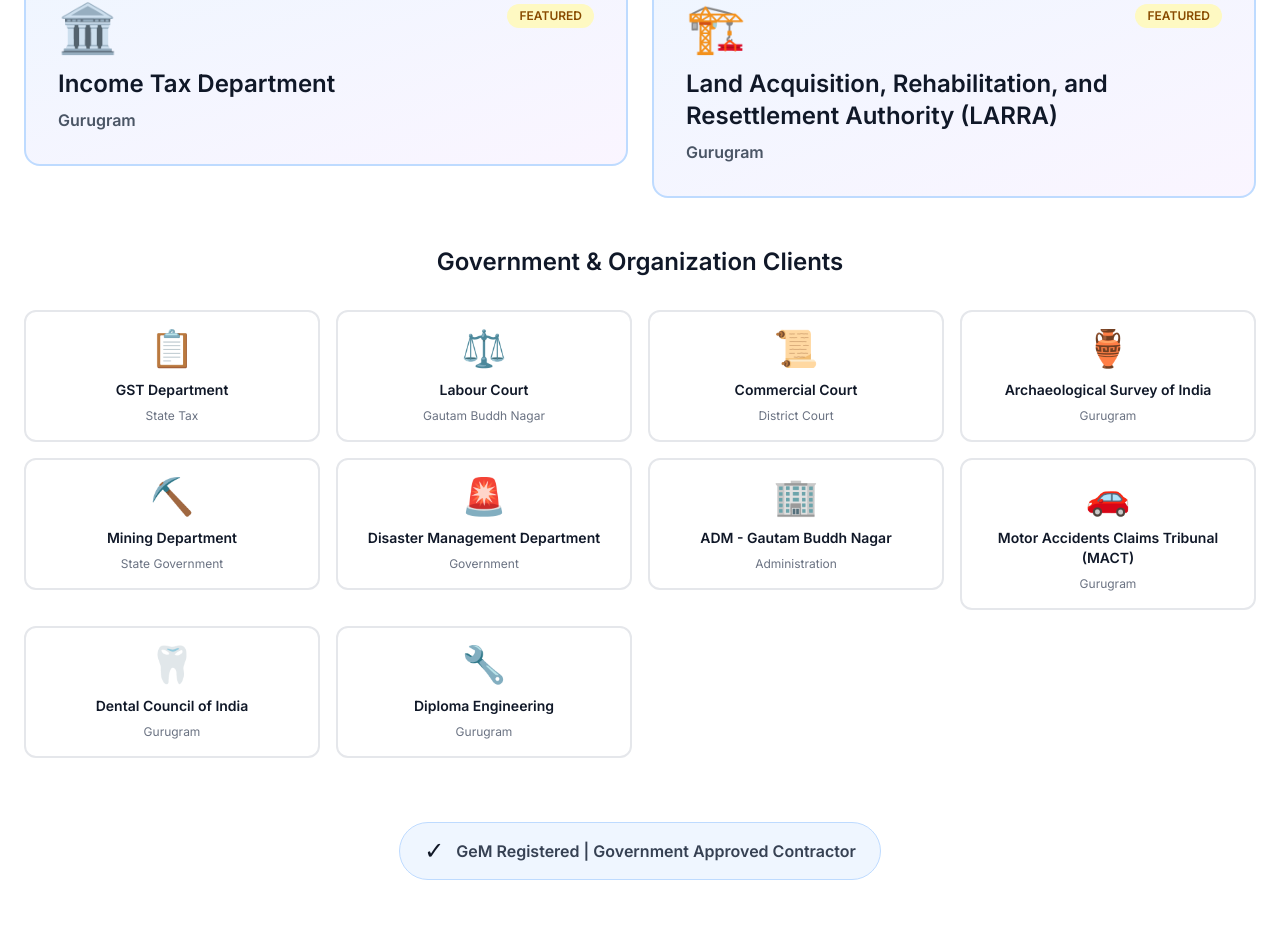
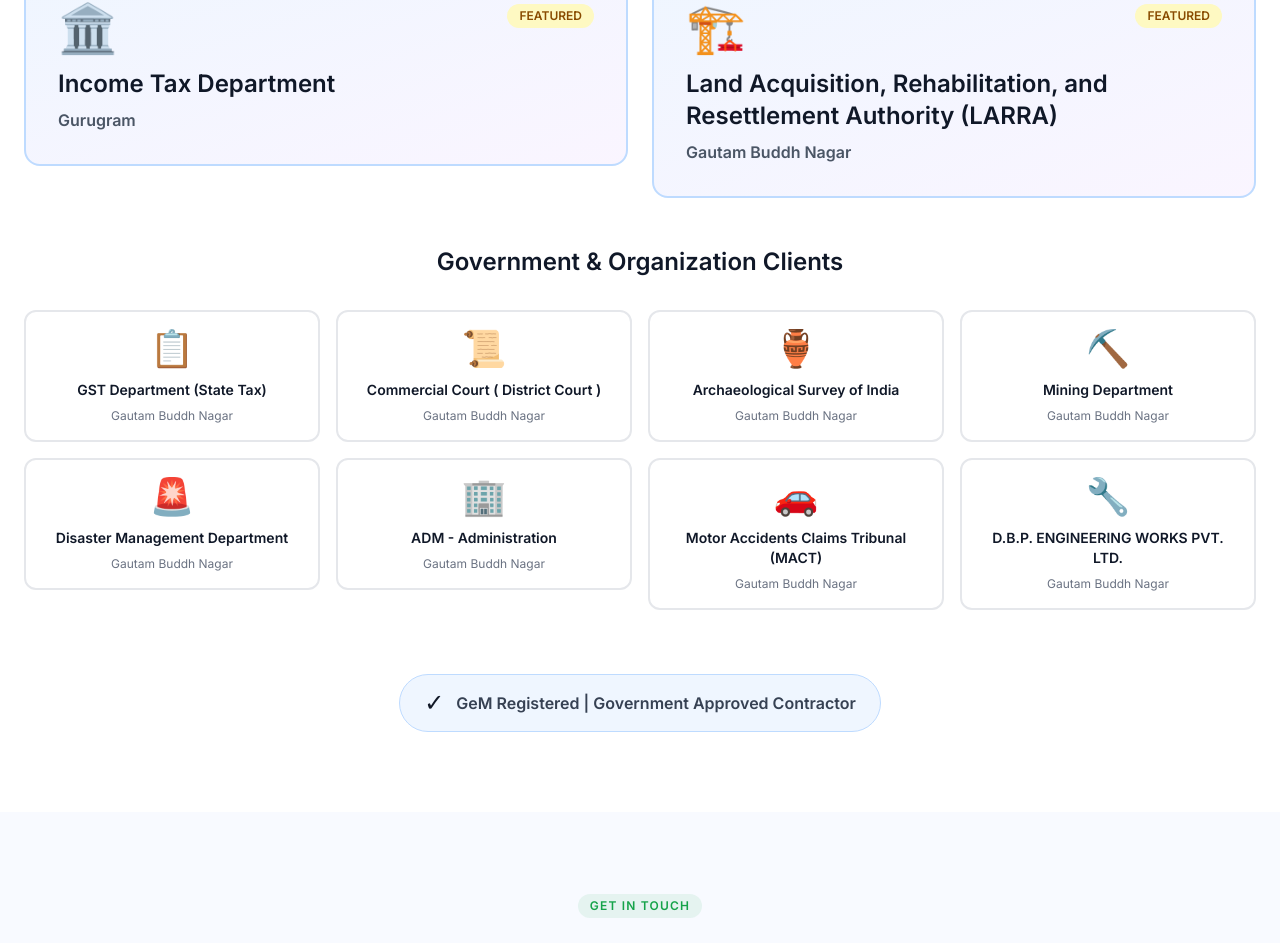
Before and after one commit to n2023ik/MS-Enterprise, a React (Vite) app: page / in a window 1280 px wide. Shown: the part 3792-4735 px from the top of the page. Built offline with nearby package versions, Linux system fonts and the light colour scheme; a web font is replaced by a local one.

Commit message:
Update CLIENTS list with new entries and locations

```diff
--- a/src/app/App.tsx
+++ b/src/app/App.tsx
@@ -76,17 +76,15 @@
 
 const CLIENTS = [
   { name: "Income Tax Department", location: "Gurugram", icon: "🏛️", featured: true },
-  { name: "GST Department", location: "State Tax", icon: "📋", featured: false },
-  { name: "Labour Court", location: "Gautam Buddh Nagar", icon: "⚖️", featured: false },
-  { name: "Commercial Court", location: "District Court", icon: "📜", featured: false },
-  { name: "Archaeological Survey of India", location: "Gurugram", icon: "🏺", featured: false },
-  { name: "Mining Department", location: "State Government", icon: "⛏️", featured: false },
-  { name: "Disaster Management Department", location: "Government", icon: "🚨", featured: false },
-  { name: "ADM - Gautam Buddh Nagar", location: "Administration", icon: "🏢", featured: false },
-  { name: "Motor Accidents Claims Tribunal (MACT)", location: "Gurugram", icon: "🚗", featured: false },
-  { name: "Dental Council of India", location: "Gurugram", icon: "🦷", featured: false },
-  { name: "Diploma Engineering", location: "Gurugram", icon: "🔧", featured: false },
-  { name: "Land Acquisition, Rehabilitation, and Resettlement Authority (LARRA)", location: "Gurugram", icon: "🏗️", featured: true },
+  { name: "GST Department (State Tax)", location: "Gautam Buddh Nagar", icon: "📋", featured: false },
+  { name: "Commercial Court ( District Court )", location: "Gautam Buddh Nagar", icon: "📜", featured: false },
+  { name: "Archaeological Survey of India", location: "Gautam Buddh Nagar", icon: "🏺", featured: false },
+  { name: "Mining Department", location: "Gautam Buddh Nagar", icon: "⛏️", featured: false },
+  { name: "Disaster Management Department", location: "Gautam Buddh Nagar", icon: "🚨", featured: false },
+  { name: "ADM - Administration", location: "Gautam Buddh Nagar", icon: "🏢", featured: false },
+  { name: "Motor Accidents Claims Tribunal (MACT)", location: "Gautam Buddh Nagar", icon: "🚗", featured: false },
+  { name: "D.B.P. ENGINEERING WORKS PVT. LTD.", location: "Gautam Buddh Nagar", icon: "🔧", featured: false },
+  { name: "Land Acquisition, Rehabilitation, and Resettlement Authority (LARRA)", location: "Gautam Buddh Nagar", icon: "🏗️", featured: true },
 ];
 
 const REVIEWS = [
```
